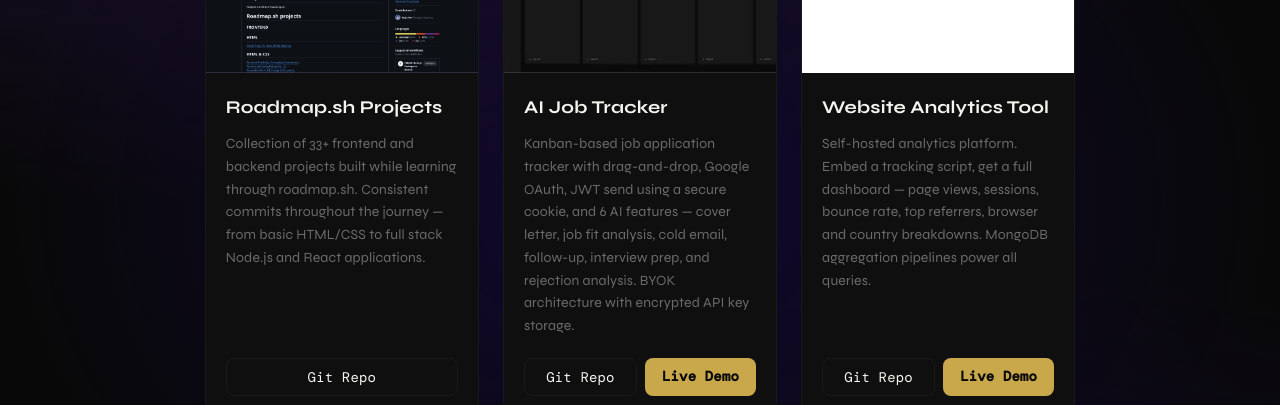
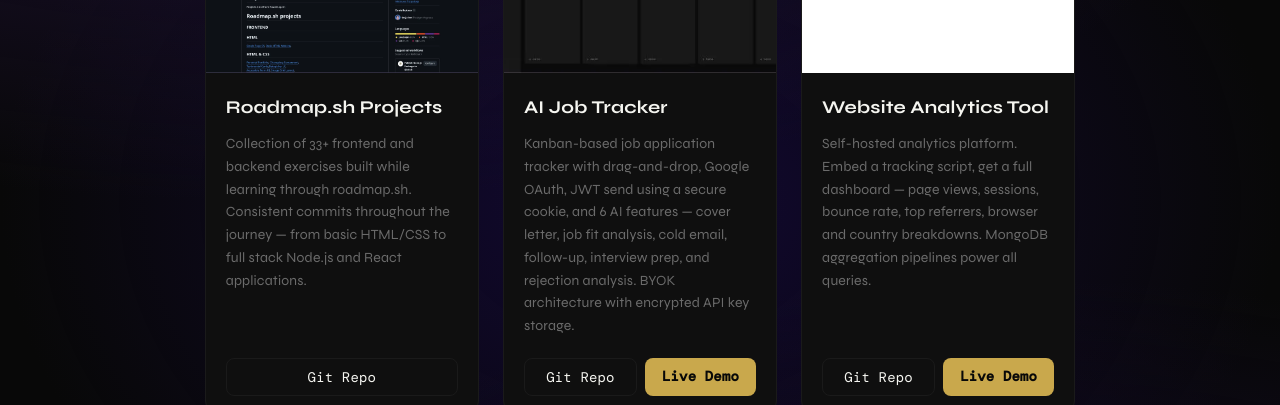
Before and after one commit to theju-bot/portfolio, a Next.js app: page / in a window 1280 px wide. Shown: the part 1800-2205 px from the top of the page. Built offline with nearby package versions, Linux system fonts and the light colour scheme.

Commit message:
Update description for Roadmap.sh Projects in Projects component

```diff
--- a/components/Projects.tsx
+++ b/components/Projects.tsx
@@ -7,7 +7,7 @@ const CARD_DATA = [
   {
     cardTitle: 'Roadmap.sh Projects',
     description:
-      'Collection of 33+ frontend and backend projects built while learning through roadmap.sh. Consistent commits throughout the journey — from basic HTML/CSS to full stack Node.js and React applications.',
+      'Collection of 33+ frontend and backend exercises built while learning through roadmap.sh. Consistent commits throughout the journey — from basic HTML/CSS to full stack Node.js and React applications.',
     imgSrc: '/projects/roadmap.webp',
     gitLink: 'https://github.com/theju-bot',
   },
```
